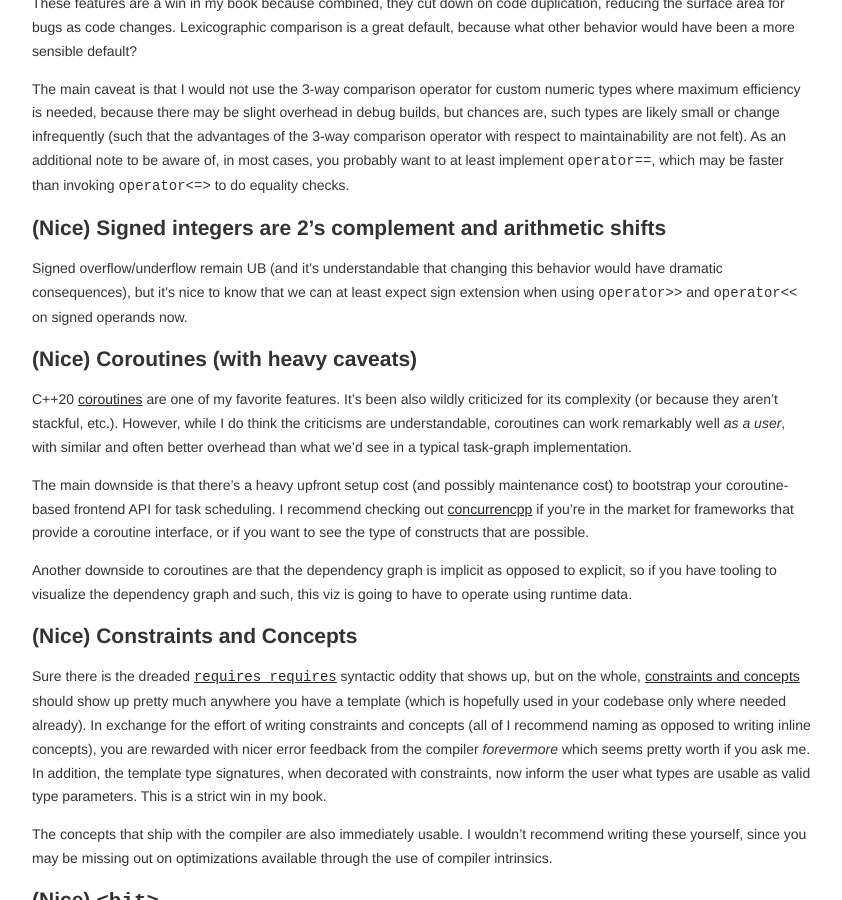
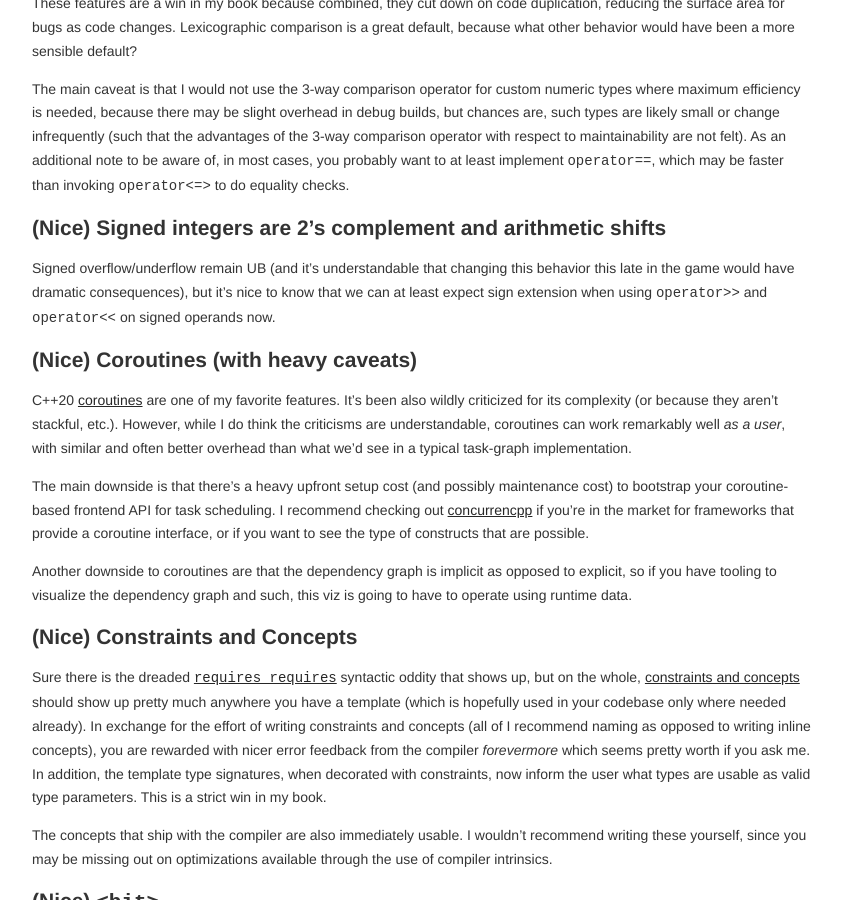
Before and after one commit to jeremyong/jeremyong.github.com, a Jekyll site: the page built from _posts/2023-12-24-cpp20-gamedev-naughty-nice.markdown, in a window 1280 px wide and 900 px high, scrolled down 1390 px. Shown: the whole window, without its empty margins (218-1060 px from the left). Built offline with Jekyll 4.4.1, drawn with Linux system fonts in a browser that asks for light colours.

Commit message:
Clarify comment about UB overflow/underflow

```diff
--- a/_posts/2023-12-24-cpp20-gamedev-naughty-nice.markdown
+++ b/_posts/2023-12-24-cpp20-gamedev-naughty-nice.markdown
@@ -85,9 +85,9 @@ may be faster than invoking `operator<=>` to do equality checks.
 
 ## (Nice) Signed integers are 2's complement and arithmetic shifts
 
-Signed overflow/underflow remain UB (and it's understandable that changing this behavior would have
-dramatic consequences), but it's nice to know that we can at least expect sign extension when using
-`operator>>` and `operator<<` on signed operands now.
+Signed overflow/underflow remain UB (and it's understandable that changing this behavior this late
+in the game would have dramatic consequences), but it's nice to know that we can at least expect
+sign extension when using `operator>>` and `operator<<` on signed operands now.
 
 ## (Nice) Coroutines (with heavy caveats)
 
```
